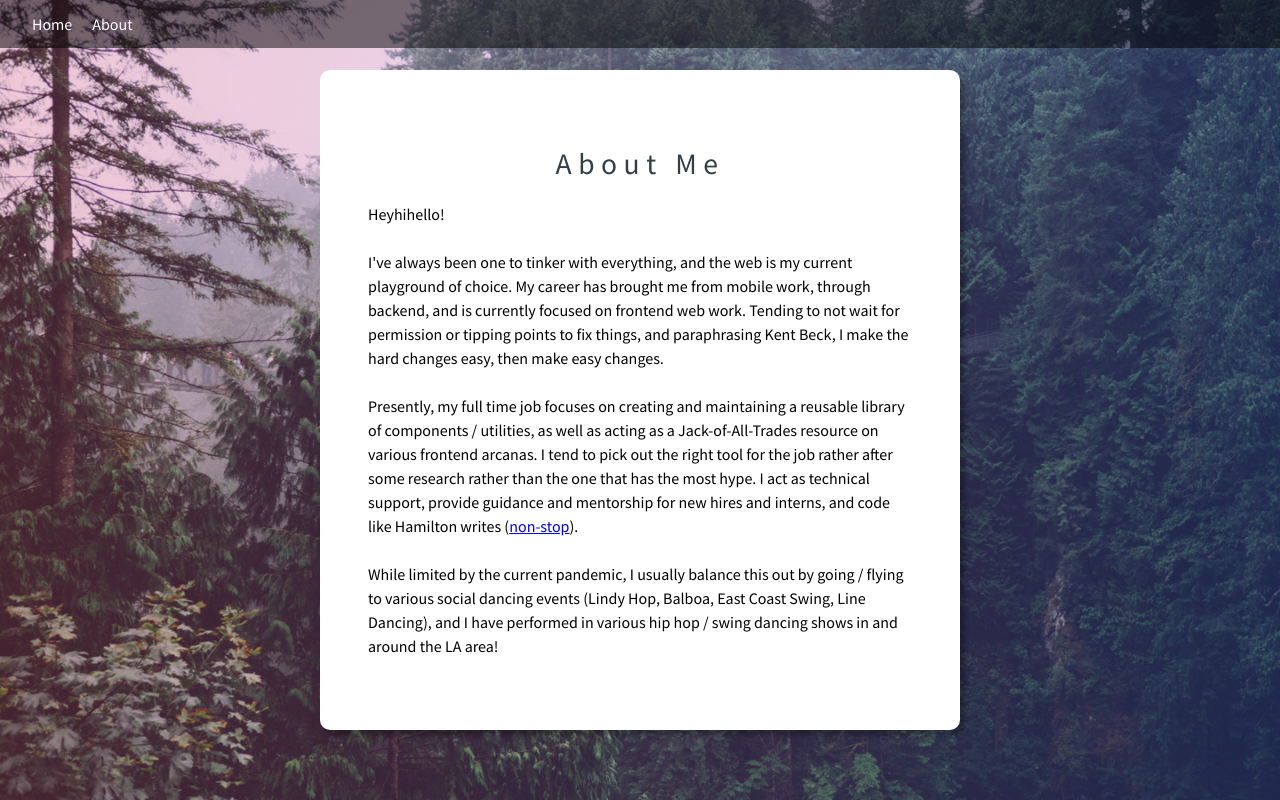
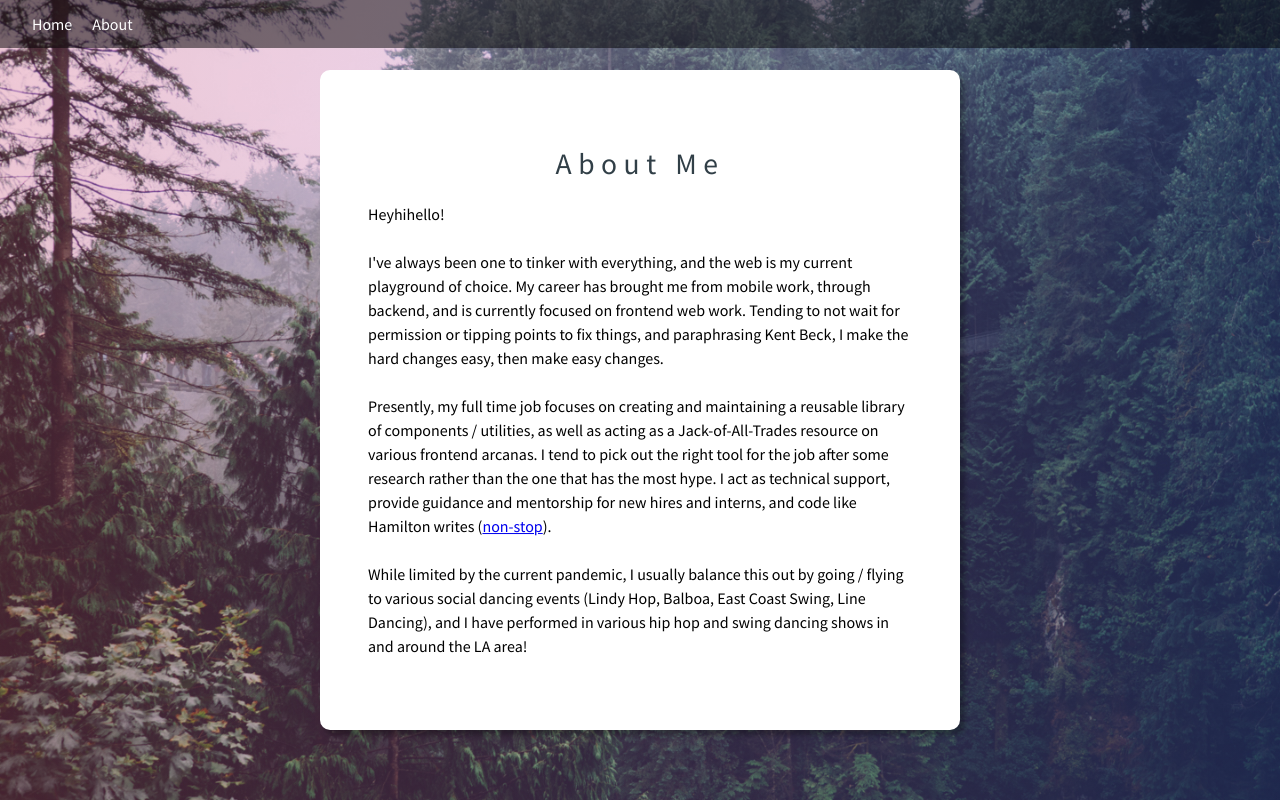
Before and after one commit to chrisarevir/personal-site, a React (Create React App) app: page /about in a window 1280 px wide. Built offline with nearby package versions, Linux system fonts and the light colour scheme.

Commit message:
fix: more grammar in about page

```diff
--- a/src/components/AboutCard.tsx
+++ b/src/components/AboutCard.tsx
@@ -25,10 +25,10 @@ const About: React.FC = () => {
           Presently, my full time job focuses on creating and maintaining a
           reusable library of components / utilities, as well as acting as a
           Jack-of-All-Trades resource on various frontend arcanas. I tend to
-          pick out the right tool for the job rather after some research rather
-          than the one that has the most hype. I act as technical support,
-          provide guidance and mentorship for new hires and interns, and code
-          like Hamilton writes (
+          pick out the right tool for the job after some research rather than
+          the one that has the most hype. I act as technical support, provide
+          guidance and mentorship for new hires and interns, and code like
+          Hamilton writes (
           <a
             href="https://www.youtube.com/watch?v=q9iLfPP4Ps8"
             rel="noopener noreferrer"
@@ -43,7 +43,7 @@ const About: React.FC = () => {
           While limited by the current pandemic, I usually balance this out by
           going / flying to various social dancing events (Lindy Hop, Balboa,
           East Coast Swing, Line Dancing), and I have performed in various hip
-          hop / swing dancing shows in and around the LA area!
+          hop and swing dancing shows in and around the LA area!
         </P>
       </TextAlignLeft>
     </Card>
```
